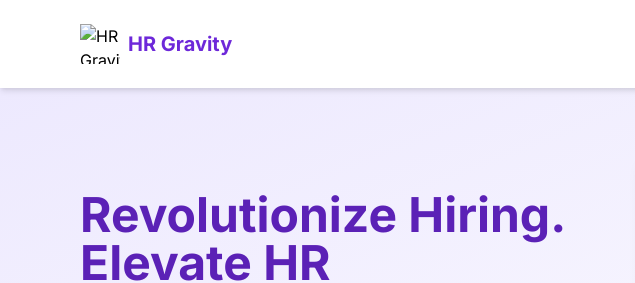
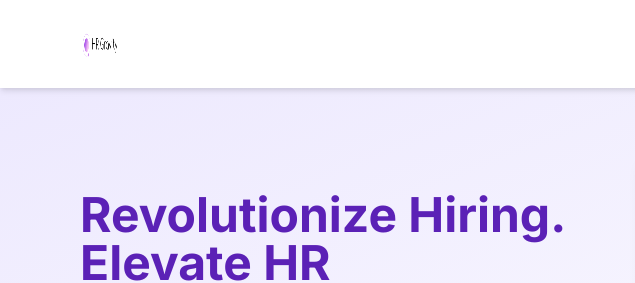
Before and after one commit to hrgravity/hrgravity.github.io, a plain HTML site: page index.html in a window 1280 px wide. Shown: the top 283 px of the page, 0-635 px from the left. Drawn offline with nearby package versions, Linux system fonts and the light colour scheme.

Commit message:
Update index.html

```diff
--- a/index.html
+++ b/index.html
@@ -22,8 +22,7 @@
 <!-- Header -->
 <header class="flex justify-between items-center p-6 md:px-20 bg-white shadow-md sticky top-0 z-50">
   <div class="flex items-center space-x-2">
-    <img src="/path/to/hrgravity-logo.png" alt="HR Gravity Logo" class="w-10 h-10">
-    <span class="text-xl font-bold text-purple-700">HR Gravity</span>
+    <img src="./hrgravity-logo.png" alt="HR Gravity Logo" class="w-10 h-10">
   </div>
   <nav class="hidden md:flex space-x-6 text-gray-700 font-semibold">
     <a href="#about" class="hover:text-purple-600">About</a>
```
